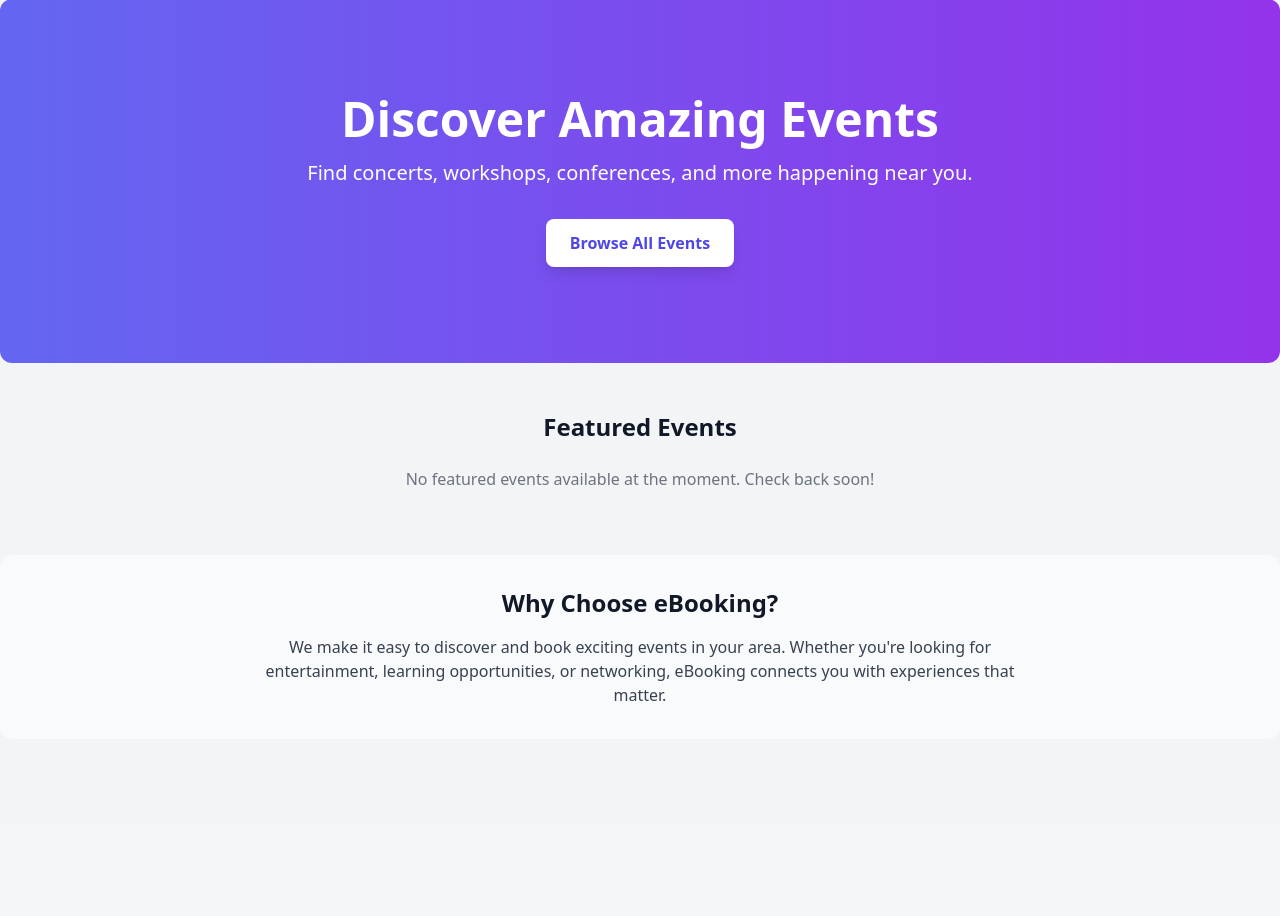
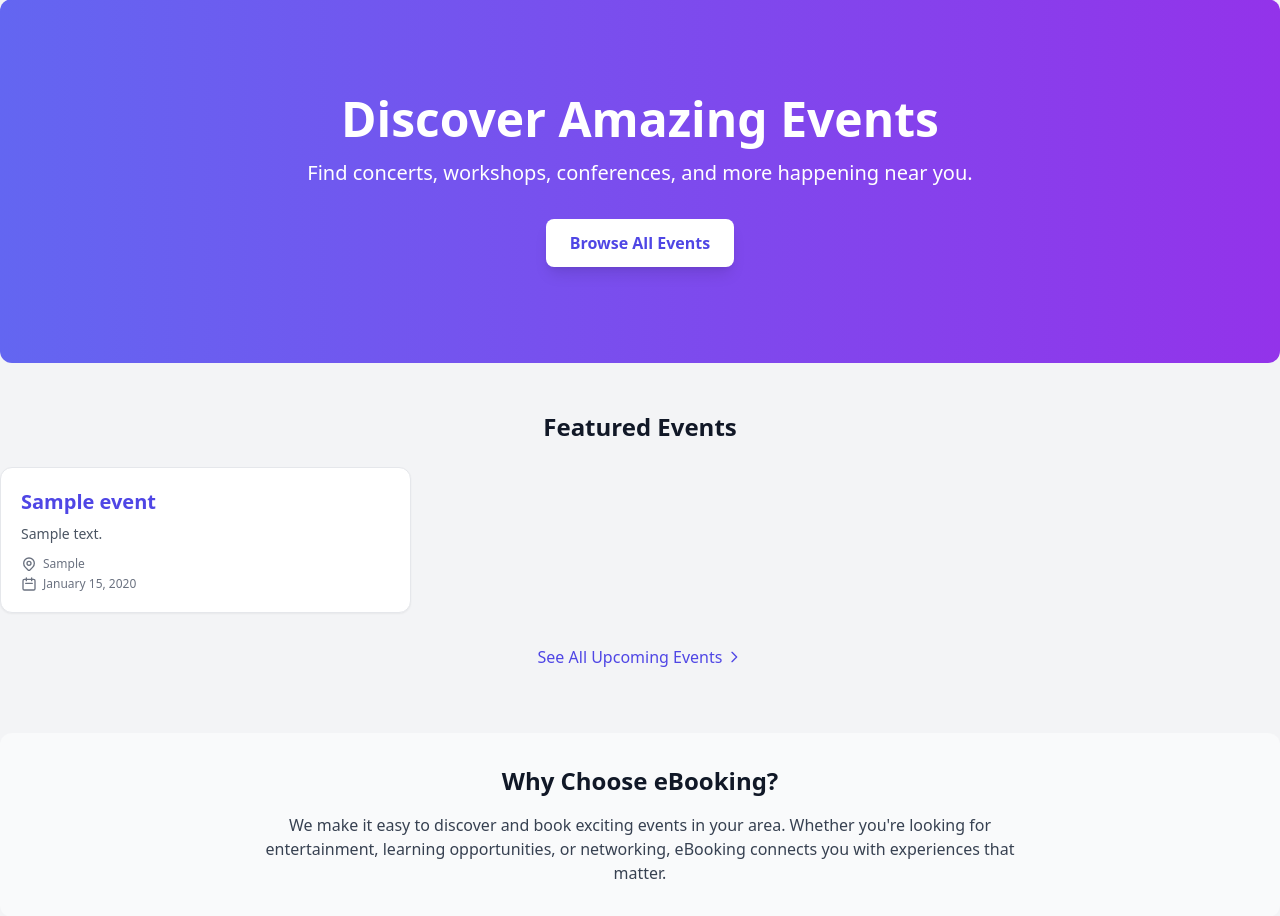
Before and after one commit to luckykhan01/eventbookingsystem, a Flask app: page / in a window 1280 px wide. Shown: the part 103-1019 px from the top of the page. Before the commit the page ends 804 px from the top, so only its background shows below. Run offline with Flask 3, Linux system fonts and the light colour scheme; a user stored in the database is signed in; tables that the repository leaves empty hold one stand-in row (values such as "Sample post"); some libraries are stand-ins or nearby versions.

Commit message:
Added featured events on the main page

```diff
--- a/app/routes.py
+++ b/app/routes.py
@@ -11,7 +11,8 @@
 @app.route('/index')
 @login_required
 def index():
-    return render_template('index.html', title='Homepage')
+    events = Event.query.all()
+    return render_template('index.html', title='Homepage', events=events)
 
 @app.route('/login', methods=['GET', 'POST'])
 def login():
--- a/app/templates/events.html
+++ b/app/templates/events.html
@@ -11,7 +11,7 @@
                 class="block bg-white rounded-xl shadow-sm hover:shadow-md transition-shadow duration-300 ease-in-out overflow-hidden border border-gray-200 relative"> <!-- Added 'relative' for positioning context -->
 
                 {% if current_user.is_authenticated and current_user.role == 'admin' %}
-                <div class="absolute top-2 right-2 z-10"> <!-- Positioning wrapper -->
+                <div class="absolute top-2 right-2 z-10">
                     <!-- delete button -->
                     <form method="POST" action="{{ url_for('delete_event', event_id=event.event_id) }}" class="inline" onsubmit="return confirm('Are you sure you want to delete this event?');">
 
@@ -19,7 +19,7 @@
                             class="text-gray-400 hover:text-red-500 focus:outline-none focus:text-red-700 transition-colors duration-200"
                             title="Delete Event"
                             aria-label="Delete Event">
-                            <!-- Heroicon: X Mark (Outline) -->
+                            <!-- X mark -->
                                 <svg xmlns="http://www.w3.org/2000/svg" fill="none" viewBox="0 0 24 24" stroke-width="1.5" stroke="currentColor" class="w-6 h-6">
                                     <path stroke-linecap="round" stroke-linejoin="round" d="M6 18 18 6M6 6l12 12" />
                                 </svg>
--- a/app/templates/index.html
+++ b/app/templates/index.html
@@ -13,22 +13,32 @@
     <!-- Featured Events Section -->
     <div class="mb-16">
         <h2 class="text-2xl font-bold text-gray-900 mb-6 text-center">Featured Events</h2>
-        {% if featured_events %}
-        <div class="grid grid-cols-1 md:grid-cols-2 lg:grid-cols-3 gap-6">
-            {% for event in featured_events %}
-            <!-- Event Card (similar to your events list) -->
+        {% if events %}
+        <div class="grid grid-cols-1 sm:grid-cols-2 lg:grid-cols-3 gap-6">
+            {% for event in events %}
+            <!-- Event Card -->
             <a href="{{ url_for('event_detail', event_id=event.event_id) }}" class="block bg-white rounded-xl shadow-sm hover:shadow-md transition-shadow duration-300 ease-in-out overflow-hidden border border-gray-200">
                 <div class="p-5">
-                    <h3 class="text-xl font-semibold text-indigo-600 hover:text-indigo-800 transition-colors duration-200 mb-2">
+                    <h3 class="text-xl font-semibold text-indigo-600 hover:text-indigo-800 transition-colors duration-200 mb-2 line-clamp-1">
                         {{ event.title }}
                     </h3>
-                    <div class="flex items-center text-gray-600 text-sm mt-3">
-                        <svg ... ></svg> <!-- Calendar Icon -->
-                        <span>{{ event.date.strftime('%B %d, %Y') }}</span>
+                    {% if event.description %}
+                    <p class="text-gray-600 text-sm mb-3 line-clamp-2">
+                        {{ event.description }}
+                    </p>
+                    {% endif %}
+                    <div class="flex items-center text-gray-500 text-xs mt-auto">
+                        <svg xmlns="http://www.w3.org/2000/svg" class="h-4 w-4 mr-1.5 flex-shrink-0" fill="none" viewBox="0 0 24 24" stroke="currentColor">
+                            <path stroke-linecap="round" stroke-linejoin="round" stroke-width="2" d="M17.657 16.657L13.414 20.9a1.998 1.998 0 01-2.827 0l-4.244-4.243a8 8 0 1111.314 0z" />
+                            <path stroke-linecap="round" stroke-linejoin="round" stroke-width="2" d="M15 11a3 3 0 11-6 0 3 3 0 016 0z" />
+                        </svg>
+                        <span class="truncate">{{ event.location or 'Location TBD' }}</span>
                     </div>
-                    <div class="flex items-center text-gray-600 text-sm mt-1">
-                        <svg ... ></svg> <!-- Location Icon -->
-                        <span>{{ event.location }}</span>
+                    <div class="flex items-center text-gray-500 text-xs mt-1">
+                        <svg xmlns="http://www.w3.org/2000/svg" class="h-4 w-4 mr-1.5 flex-shrink-0" fill="none" viewBox="0 0 24 24" stroke="currentColor">
+                            <path stroke-linecap="round" stroke-linejoin="round" stroke-width="2" d="M8 7V3m8 4V3m-9 8h10M5 21h14a2 2 0 002-2V7a2 2 0 00-2-2H5a2 2 0 00-2 2v12a2 2 0 002 2z" />
+                        </svg>
+                        <span>{{ event.date.strftime('%B %d, %Y') if event.date else 'Date TBD' }}</span>
                     </div>
                 </div>
             </a>
@@ -37,11 +47,21 @@
         <div class="text-center mt-8">
             <a href="{{ url_for('events') }}" class="inline-flex items-center text-indigo-600 hover:text-indigo-800 font-medium">
                 See All Upcoming Events
-                <svg ... class="ml-1 h-4 w-4"></svg> <!-- Arrow Icon -->
+                <svg xmlns="http://www.w3.org/2000/svg" class="ml-1 h-4 w-4" fill="none" viewBox="0 0 24 24" stroke="currentColor">
+                    <path stroke-linecap="round" stroke-linejoin="round" stroke-width="2" d="M9 5l7 7-7 7" />
+                </svg>
             </a>
         </div>
         {% else %}
-        <p class="text-center text-gray-500">No featured events available at the moment. Check back soon!</p>
+        <div class="text-center py-8">
+            <svg xmlns="http://www.w3.org/2000/svg" class="h-12 w-12 mx-auto text-gray-400 mb-3" fill="none" viewBox="0 0 24 24" stroke="currentColor">
+                <path stroke-linecap="round" stroke-linejoin="round" stroke-width="2" d="M8 7V3m8 4V3m-9 8h10M5 21h14a2 2 0 002-2V7a2 2 0 00-2-2H5a2 2 0 00-2 2v12a2 2 0 002 2z" />
+            </svg>
+            <p class="text-gray-500">No events available at the moment. Check back soon!</p>
+            <a href="{{ url_for('events') }}" class="mt-4 inline-flex items-center px-4 py-2 border border-transparent text-sm font-medium rounded-md shadow-sm text-white bg-indigo-600 hover:bg-indigo-700 focus:outline-none focus:ring-2 focus:ring-offset-2 focus:ring-indigo-500">
+                View All Events
+            </a>
+        </div>
         {% endif %}
     </div>
 
```
